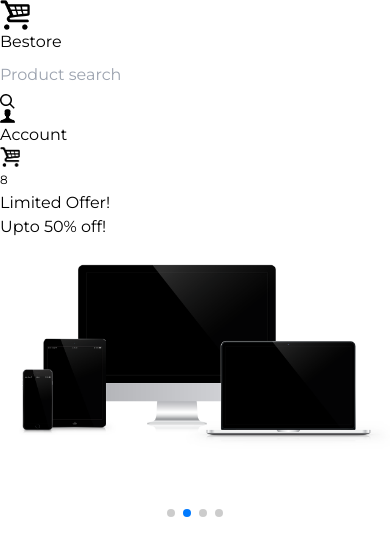
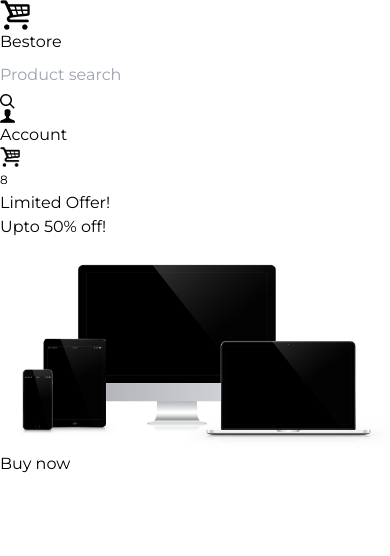
Before and after one commit to Xyzeebit/best-store, a React (Vite) app: page / in a window 390 px wide. Shown: the top 556 px of the page. Built offline with nearby package versions, Linux system fonts and the light colour scheme; grey boxes are pictures that could not be loaded.

Commit message:
Refactor carousel image and add banners

```diff
--- a/src/components/core/Banner.jsx
+++ b/src/components/core/Banners.jsx
@@ -11,7 +11,10 @@ const Banner = ({ id, image }) => {
             Upto 50% off!
           </div>
           <div className="absolute insert-y-0 right-0 w-full">
-            <img src={image} alt={id} className="m-auto" />
+            <img src={image} alt={id} className="m-auto h-52 md:h-60 lg:h-80" />
+          </div>
+          <div className="absolute bottom-10 right-10">
+            <button className="px-8 py-2 bg-green-900 rounded-lg text-white">Buy now</button>
           </div>
         </div>
       </Link>
--- a/src/components/core/Carousel.jsx
+++ b/src/components/core/Carousel.jsx
@@ -49,20 +49,26 @@ import electronics from '../../assets/computers.png'
 import clothes from '../../assets/clothes.jpg'
 import footwear from '../../assets/footwear.jpg'
 import makeup from '../../assets/makeup.jpg'
+import appliances from '../../assets/appliances.jpg'
 
 import { register } from 'swiper/element/bundle'
 import 'swiper/css';
 import 'swiper/css/pagination';
 
 
-import Banner from './Banner';
+import Banner from './Banners';
 
 register();
 
 const Carousel = () => {
   return (
     <div className="carousel m-4 md:m-16 h-52 md:h-60 lg:h-80 rounded-lg bg-gray-200">
-      <swiper-container pagination="true" speed={400} delay={3000} autoplay="true">
+      <swiper-container
+        pagination="false"
+        speed={400}
+        delay={3000}
+        autoplay="true"
+      >
         <swiper-slide>
           <Banner id="/electronics/computers" image={electronics} />
         </swiper-slide>
@@ -75,6 +81,9 @@ const Carousel = () => {
         <swiper-slide>
           <Banner id="/beauty/makeup" image={makeup} />
         </swiper-slide>
+        <swiper-slide>
+          <Banner id="/electronics/home_appliances" image={appliances} />
+        </swiper-slide>
       </swiper-container>
     </div>
   );
```
Also changed, not shown: src/assets/appliances.jpg (renamed from src/assets/home_appliances.jpg).
